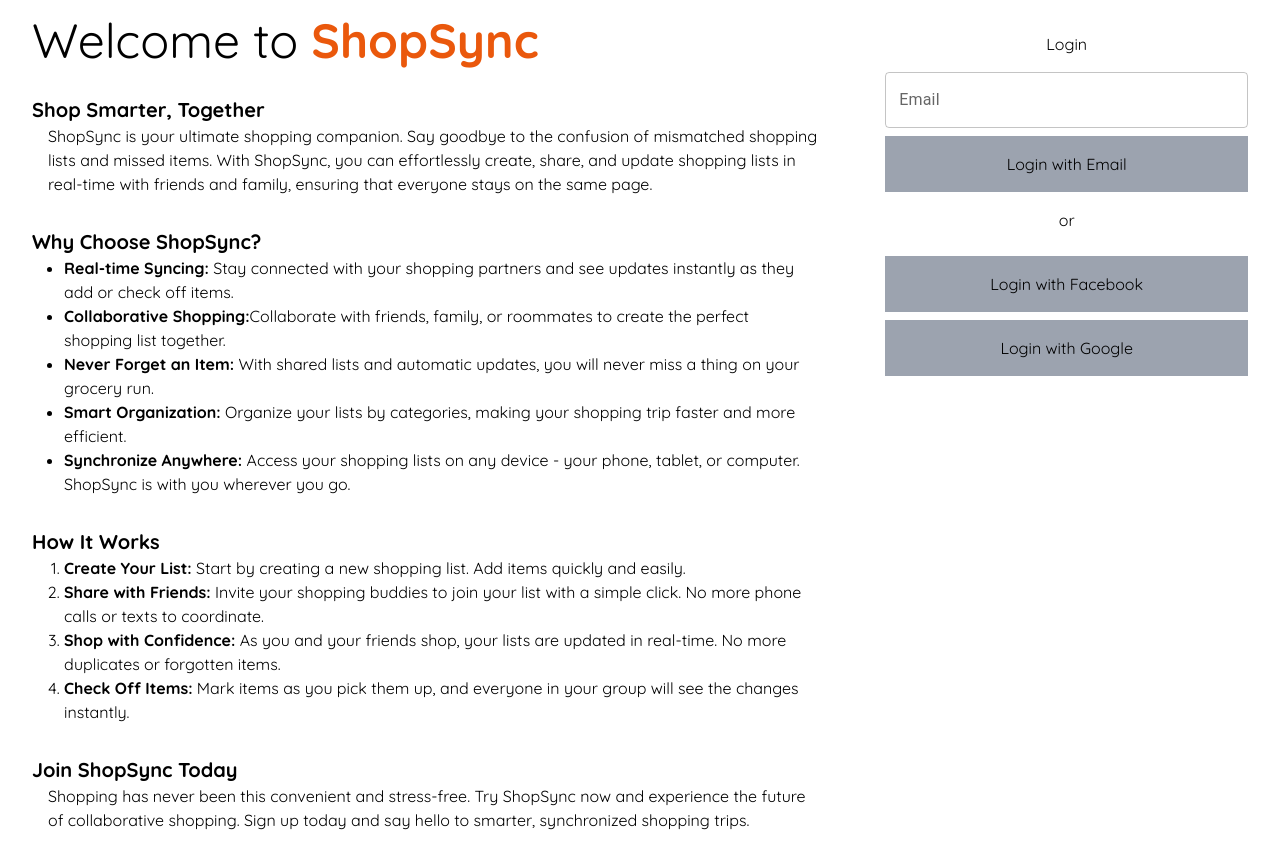
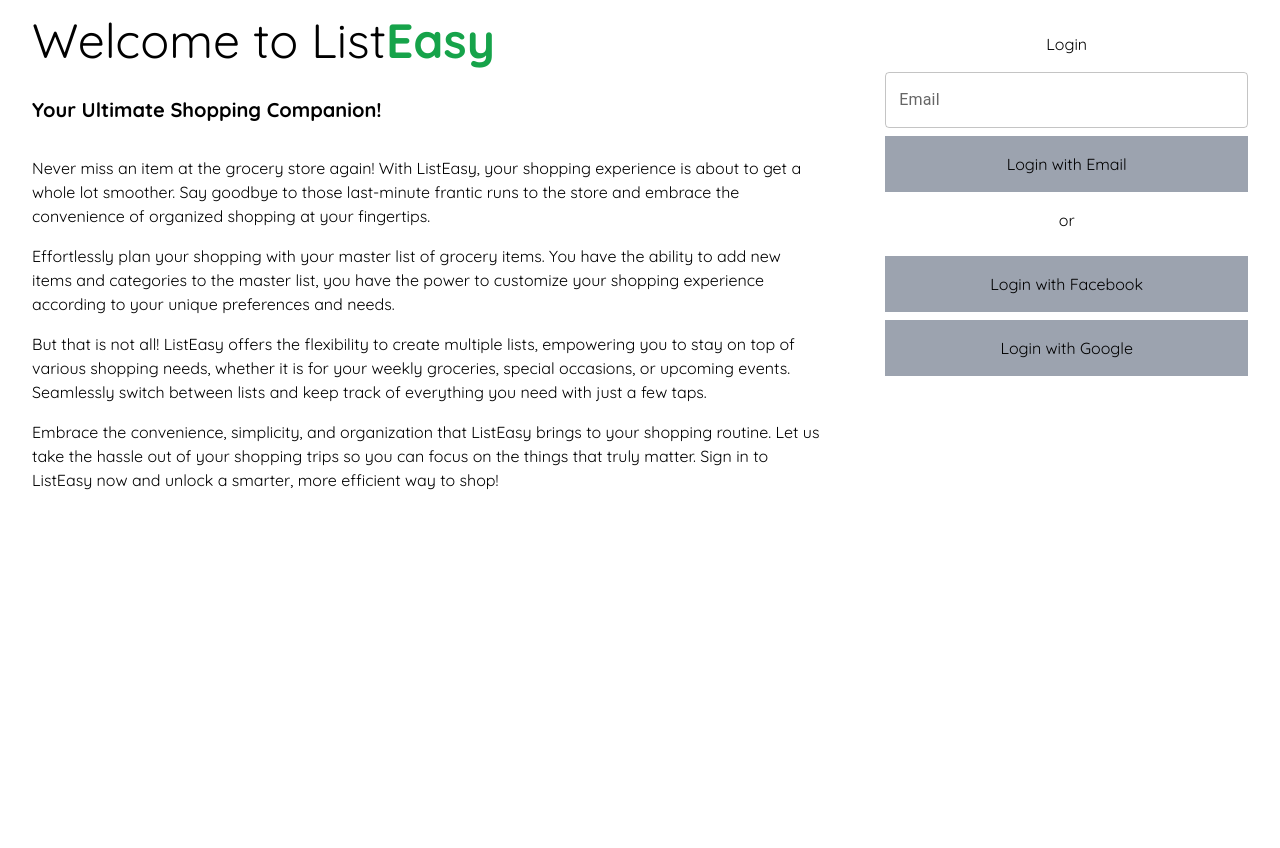
Before and after one commit to lemreyes/shopping_list, a Next.js app: page /Auth/Login in a window 1280 px wide. After the commit the page ends 800 px from the top, so only its background shows below. Built offline with nearby package versions, Linux system fonts and the light colour scheme.

Commit message:
FE: navbar color change

```diff
--- a/src/app/Auth/Login/page.tsx
+++ b/src/app/Auth/Login/page.tsx
@@ -5,78 +5,36 @@ export default function Login() {
     <div className="desktop:grid desktop:grid-cols-3 desktop:w-full desktop:h-screen p-4 desktop:p-0">
       <div id="landing" className="col-span-2 px-8 py-4 block">
         <h1 className="text-5xl mb-8">
-          Welcome to <span className="text-orange-600 font-bold">ShopSync</span>
+          Welcome to List
+          <span className="text-green-600 font-bold">Easy</span>
         </h1>
+        <h2 className="font-bold text-xl">Your Ultimate Shopping Companion!</h2>
         <section className="mt-8">
-          <h2 className="text-xl font-bold">Shop Smarter, Together </h2>
-          <p className="ml-4">
-            ShopSync is your ultimate shopping companion. Say goodbye to the
-            confusion of mismatched shopping lists and missed items. With
-            ShopSync, you can effortlessly create, share, and update shopping
-            lists in real-time with friends and family, ensuring that everyone
-            stays on the same page.
+          <p className="mb-4">
+            Never miss an item at the grocery store again! With ListEasy, your
+            shopping experience is about to get a whole lot smoother. Say
+            goodbye to those last-minute frantic runs to the store and embrace
+            the convenience of organized shopping at your fingertips.
           </p>
-        </section>
-        <section className="mt-8">
-          <h2 className="text-xl font-bold mt-8">Why Choose ShopSync?</h2>
-          <ul className="list-disc">
-            <li className="ml-8">
-              <span className="font-bold">Real-time Syncing:</span> Stay
-              connected with your shopping partners and see updates instantly as
-              they add or check off items.
-            </li>
-            <li className="ml-8">
-              <span className="font-bold">Collaborative Shopping:</span>
-              Collaborate with friends, family, or roommates to create the
-              perfect shopping list together.
-            </li>
-            <li className="ml-8">
-              <span className="font-bold">Never Forget an Item:</span> With
-              shared lists and automatic updates, you will never miss a thing on
-              your grocery run.
-            </li>
-            <li className="ml-8">
-              <span className="font-bold">Smart Organization:</span> Organize
-              your lists by categories, making your shopping trip faster and
-              more efficient.
-            </li>
-            <li className="ml-8">
-              <span className="font-bold">Synchronize Anywhere:</span> Access
-              your shopping lists on any device - your phone, tablet, or
-              computer. ShopSync is with you wherever you go.
-            </li>
-          </ul>
-        </section>
-        <section className="mt-8">
-          <h2 className="text-xl font-bold">How It Works</h2>
-          <ol className="list-decimal">
-            <li className="ml-8">
-              <span className="font-bold">Create Your List:</span> Start by
-              creating a new shopping list. Add items quickly and easily.
-            </li>
-            <li className="ml-8">
-              <span className="font-bold">Share with Friends:</span> Invite your
-              shopping buddies to join your list with a simple click. No more
-              phone calls or texts to coordinate.
-            </li>
-            <li className="ml-8">
-              <span className="font-bold">Shop with Confidence:</span> As you
-              and your friends shop, your lists are updated in real-time. No
-              more duplicates or forgotten items.{" "}
-            </li>
-            <li className="ml-8">
-              <span className="font-bold">Check Off Items:</span> Mark items as
-              you pick them up, and everyone in your group will see the changes
-              instantly.{" "}
-            </li>
-          </ol>
-        </section>
-        <section className="mt-8">
-          <h2 className="text-xl font-bold">Join ShopSync Today</h2>
-          <p className="ml-4">
-            Shopping has never been this convenient and stress-free. Try
-            ShopSync now and experience the future of collaborative shopping.
-            Sign up today and say hello to smarter, synchronized shopping trips.
+          <p className="mb-4">
+            Effortlessly plan your shopping with your master list of grocery
+            items. You have the ability to add new items and categories to the
+            master list, you have the power to customize your shopping
+            experience according to your unique preferences and needs.
+          </p>
+          <p className="mb-4">
+            But that is not all! ListEasy offers the flexibility to create
+            multiple lists, empowering you to stay on top of various shopping
+            needs, whether it is for your weekly groceries, special occasions,
+            or upcoming events. Seamlessly switch between lists and keep track
+            of everything you need with just a few taps.
+          </p>
+          <p className="mb-4">
+            Embrace the convenience, simplicity, and organization that ListEasy
+            brings to your shopping routine. Let us take the hassle out of your
+            shopping trips so you can focus on the things that truly matter.
+            Sign in to ListEasy now and unlock a smarter, more efficient way to
+            shop!
           </p>
         </section>
       </div>
--- a/src/app/Components/MenuCard.tsx
+++ b/src/app/Components/MenuCard.tsx
@@ -2,15 +2,15 @@ import Link from "next/link";
 
 export default function MenuCard({ userDataId }: { userDataId: number }) {
   return (
-    <div className="absolute -top-16 -left-0 bg-gray-200">
+    <div className="absolute -top-16 -left-0 bg-gray-800 text-white">
       <ul>
         <Link href={"/"}>
-          <li className="py-1 px-8 font-bold hover:bg-white border-b border-gray-300 w-full">
+          <li className="py-1 px-8 font-bold hover:bg-white hover:text-gray-800 border-b border-gray-600 w-full">
             Plan
           </li>
         </Link>
         <Link href={`/${userDataId}/Lists`}>
-          <li className="py-1 px-8 font-bold hover:bg-white border-b border-gray-300 w-full">
+          <li className="py-1 px-8 font-bold hover:bg-white hover:text-gray-800 border-b border-gray-600 w-full">
             Lists
           </li>
         </Link>
--- a/src/app/Components/Navbar.tsx
+++ b/src/app/Components/Navbar.tsx
@@ -36,7 +36,7 @@ export default function Navbar({
   };
 
   return (
-    <nav className="flex flex-row items-center justify-between fixed w-full bottom-0 desktop:static desktop:top-0 left-0 px-4 bg-gray-200">
+    <nav className="flex flex-row items-center justify-between fixed w-full bottom-0 desktop:static desktop:top-0 left-0 px-4 bg-gray-800">
       <div>
         <Image
           src={menu_icon}
@@ -46,19 +46,19 @@ export default function Navbar({
         />
         {showMenu && <MenuCard userDataId={userDataId} />}
       </div>
-      <div className="flex-grow py-2 text-3xl font-bold">
-        Shop<span className="text-orange-600">Sync</span>
+      <div className="flex-grow py-2 text-3xl font-bold text-white">
+        List<span className="text-green-600">Easy</span>
       </div>
-      <div className="flex flex-row items-center">
+      <div className="flex flex-row items-center text-white">
         <Link
           href={"/"}
-          className="p-8 font-bold hover:bg-white hidden desktop:inline"
+          className="p-8 font-bold hover:bg-white hover:text-gray-800 hidden desktop:inline"
         >
           Plan
         </Link>
         <Link
           href={`/${userDataId}/Lists`}
-          className="p-8 font-bold hover:bg-white hidden desktop:inline"
+          className="p-8 font-bold hover:bg-white hover:text-gray-800 hidden desktop:inline"
         >
           Lists
         </Link>
--- a/src/app/Components/ProfileMenuCard.tsx
+++ b/src/app/Components/ProfileMenuCard.tsx
@@ -7,10 +7,10 @@ export default function ProfileMenuCard({
   userDataId: number;
 }) {
   return (
-    <div className="absolute -top-16 desktop:top-20 right-0 bg-gray-200">
+    <div className="absolute -top-16 desktop:top-20 right-0 bg-gray-800">
       <ul className="w-full">
         <Link href={`/${userDataId}/Settings`}>
-          <li className="py-1 px-8 font-bold hover:bg-white border-b border-gray-300 w-full">
+          <li className="py-1 px-8 font-bold hover:bg-white border-b border-gray-600 w-full">
             Settings
           </li>
         </Link>
```
